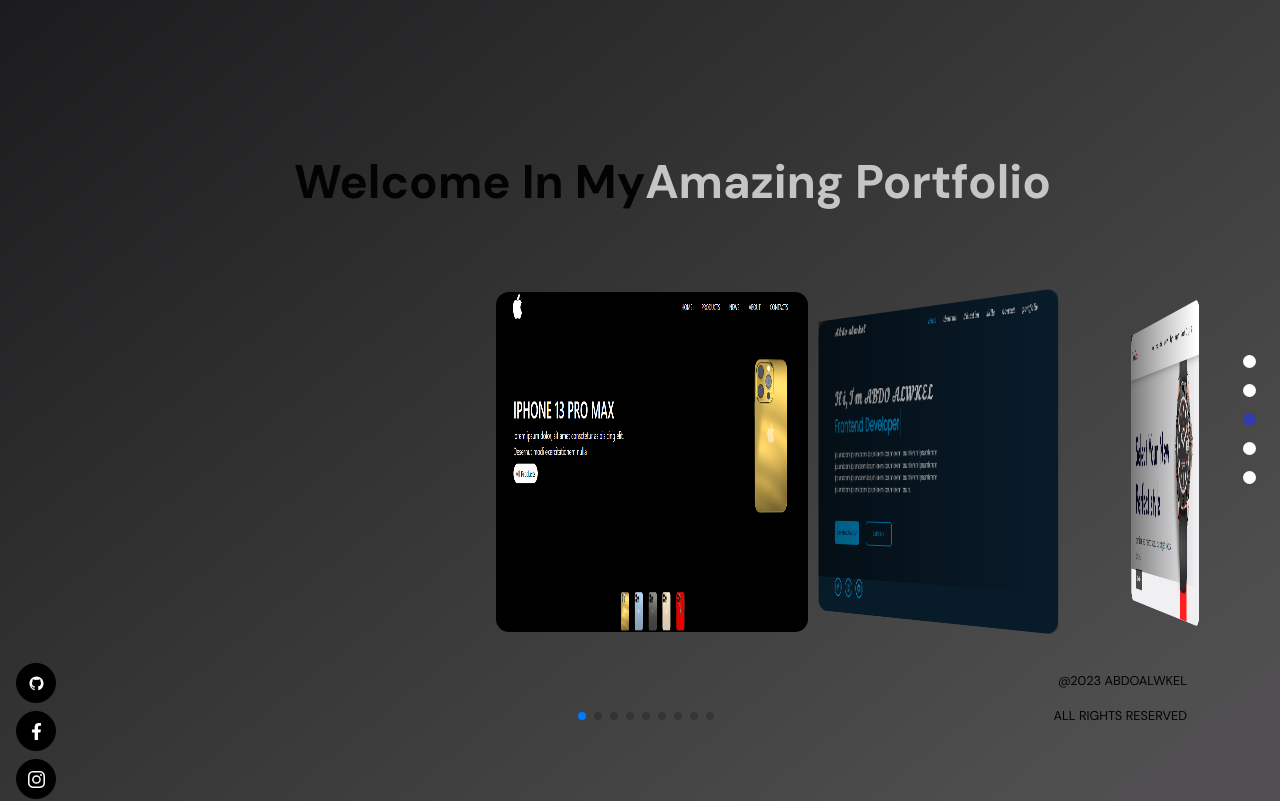
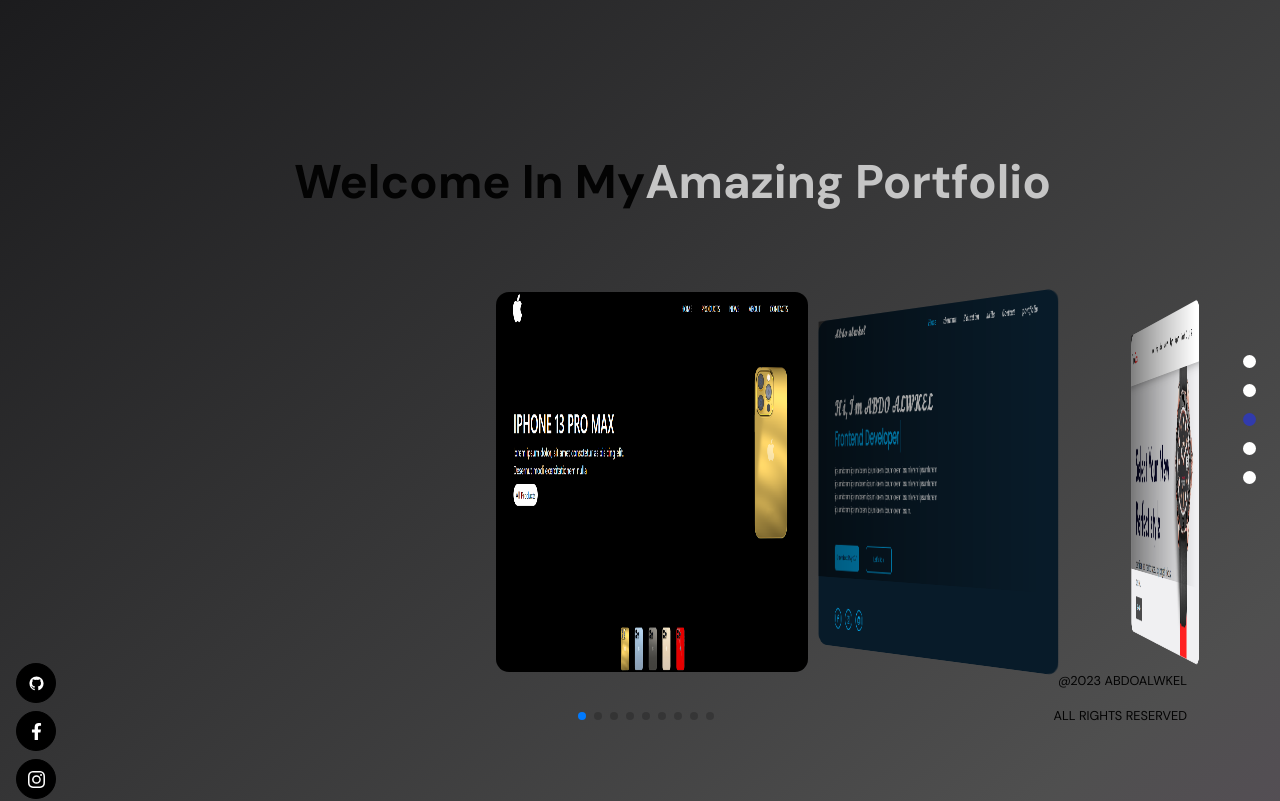
Before and after one commit to Abdoalwkel/psm-portfolio, a React (Create React App) app: page / in a window 1280 px wide. Shown: the part 1581-2382 px from the top of the page. Built offline with nearby package versions, Linux system fonts and the light colour scheme.

Commit message:
Update Work.css

```diff
--- a/src/Work/Work.css
+++ b/src/Work/Work.css
@@ -32,7 +32,7 @@
 
 .swiper-slide img{
   width: 104%;
-  height: 42.5vh;
+  height: 47.5vh;
   border-radius: 13px;
 }
 
@@ -48,7 +48,7 @@
   padding: 9px 16px;
   background-color: #343da3d7;
   width: 104%;
-  height: 42.5vh;
+  height: 47.5vh;
   border-radius: 12px;
   display: flex;
   justify-content: center;
```
